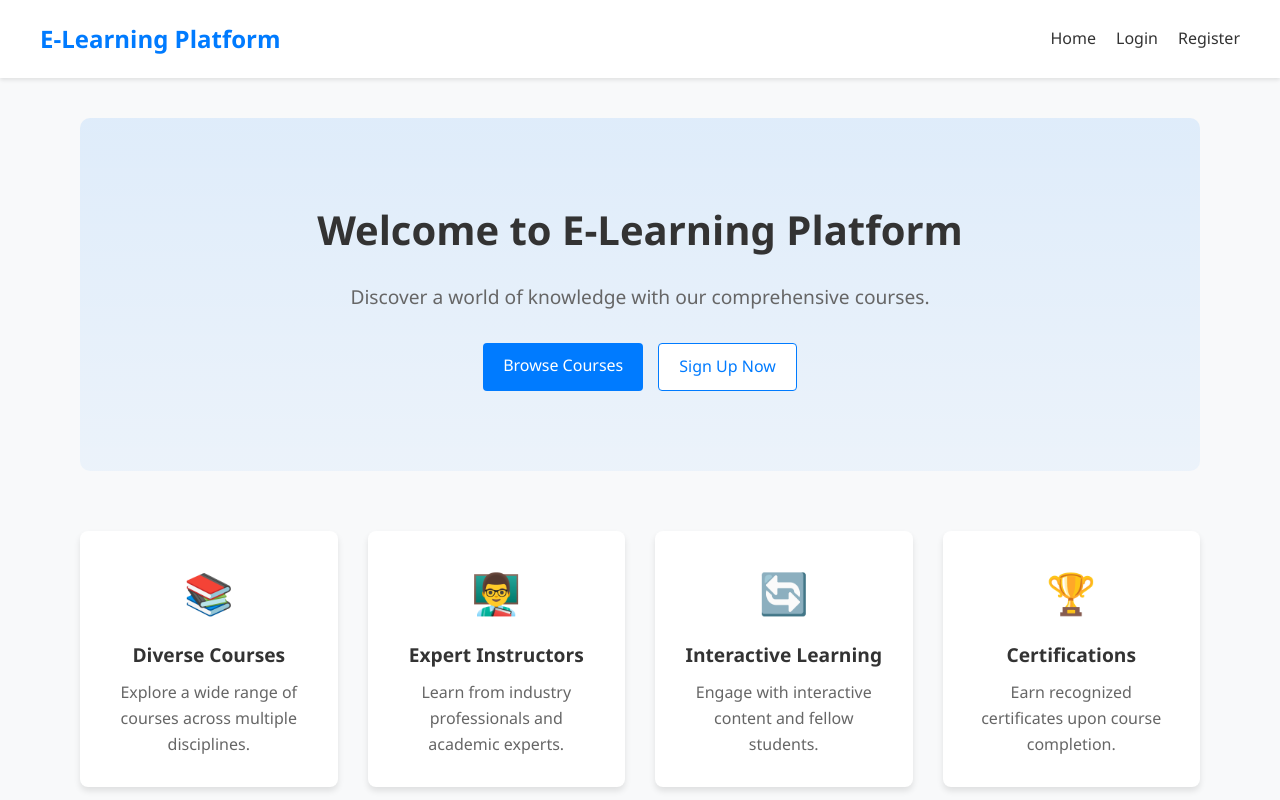
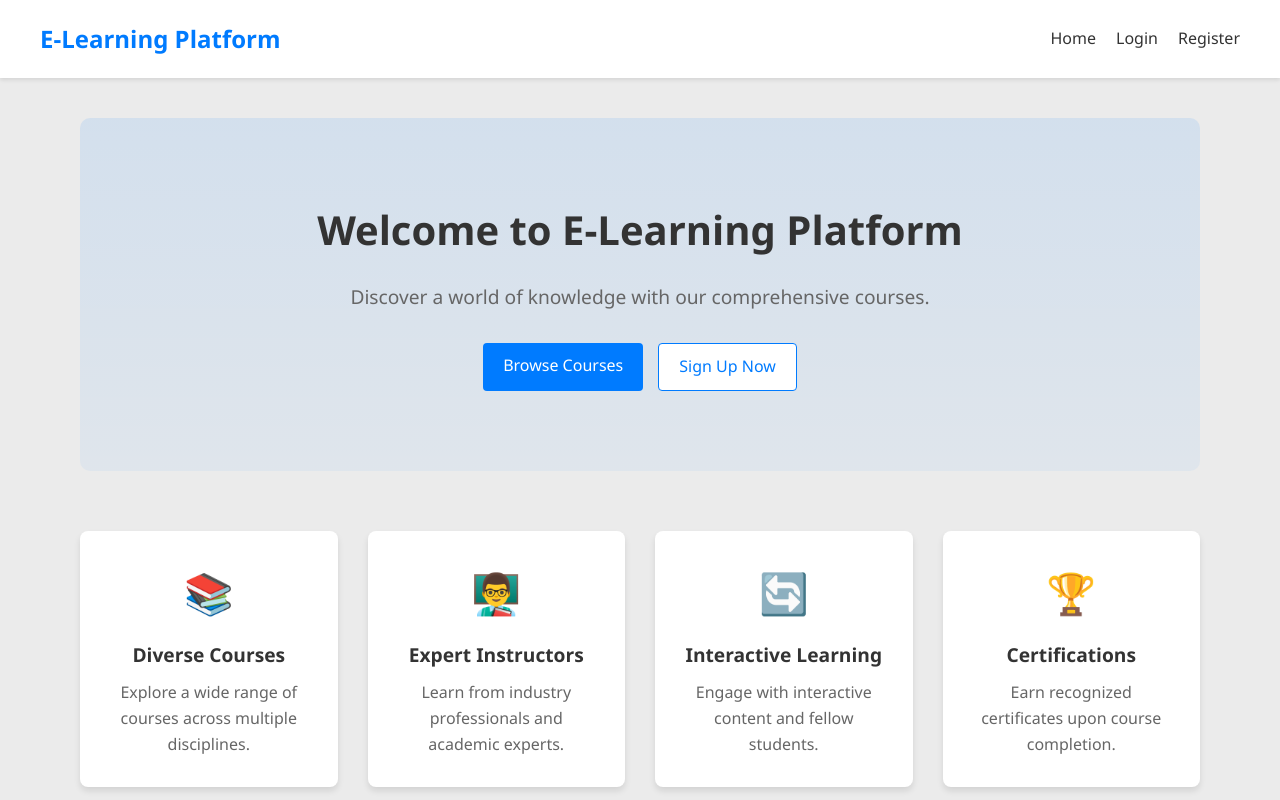
Before and after one commit to MasterOogway1466/elearning-platform, a React (Create React App) app in the folder frontend/: page / in a window 1280 px wide. Shown: the top 800 px of the page. Built offline with nearby package versions, Linux system fonts and the light colour scheme.

Commit message:
Added Background colour to the Home page

```diff
--- a/frontend/src/pages/Home.css
+++ b/frontend/src/pages/Home.css
@@ -1,3 +1,8 @@
+/* Background colour*/
+body {
+  background-color: #ebebeb;
+}
+
 /* Home Page Styles */
 .home-container {
   max-width: 1200px;
```
